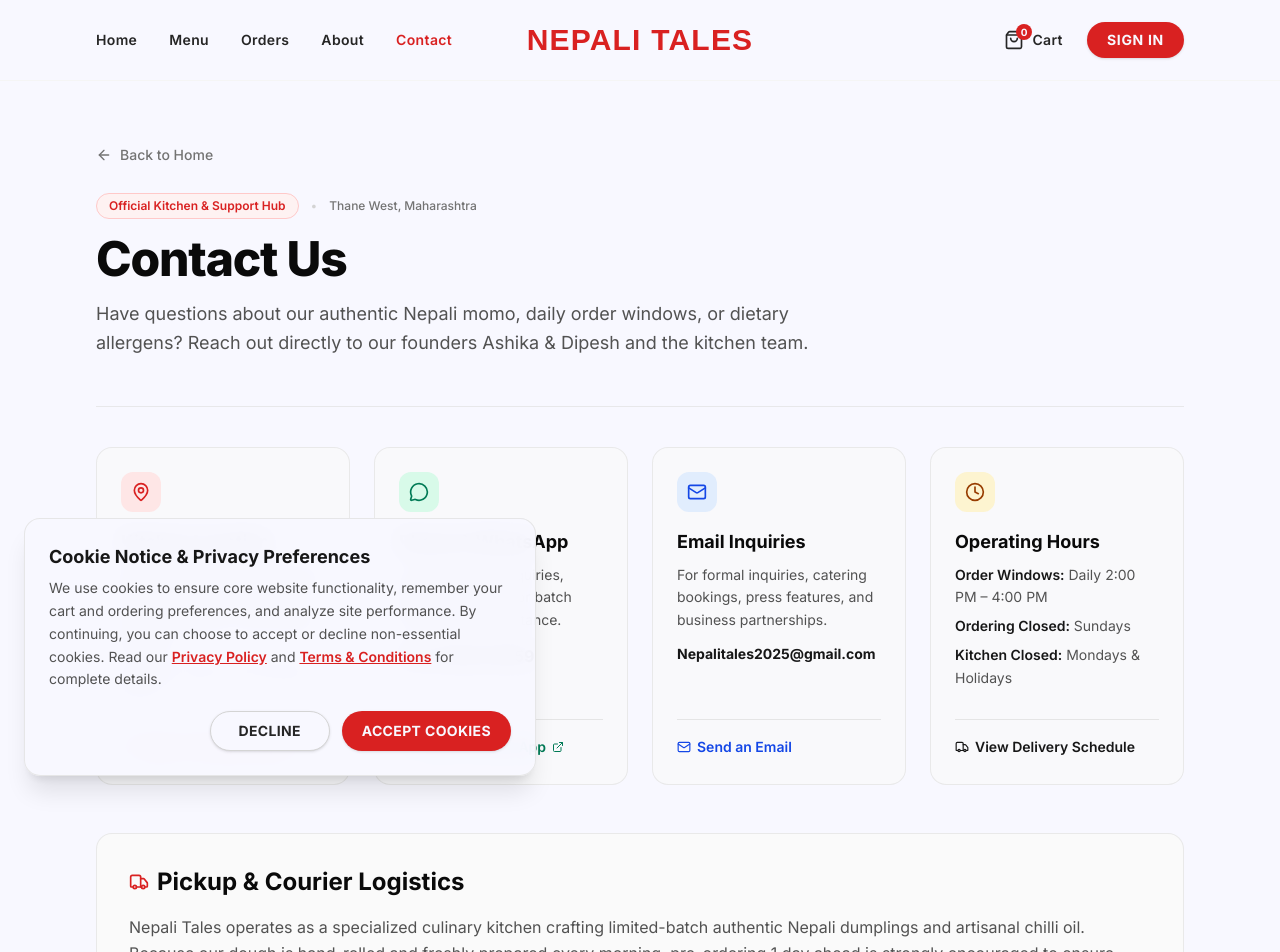
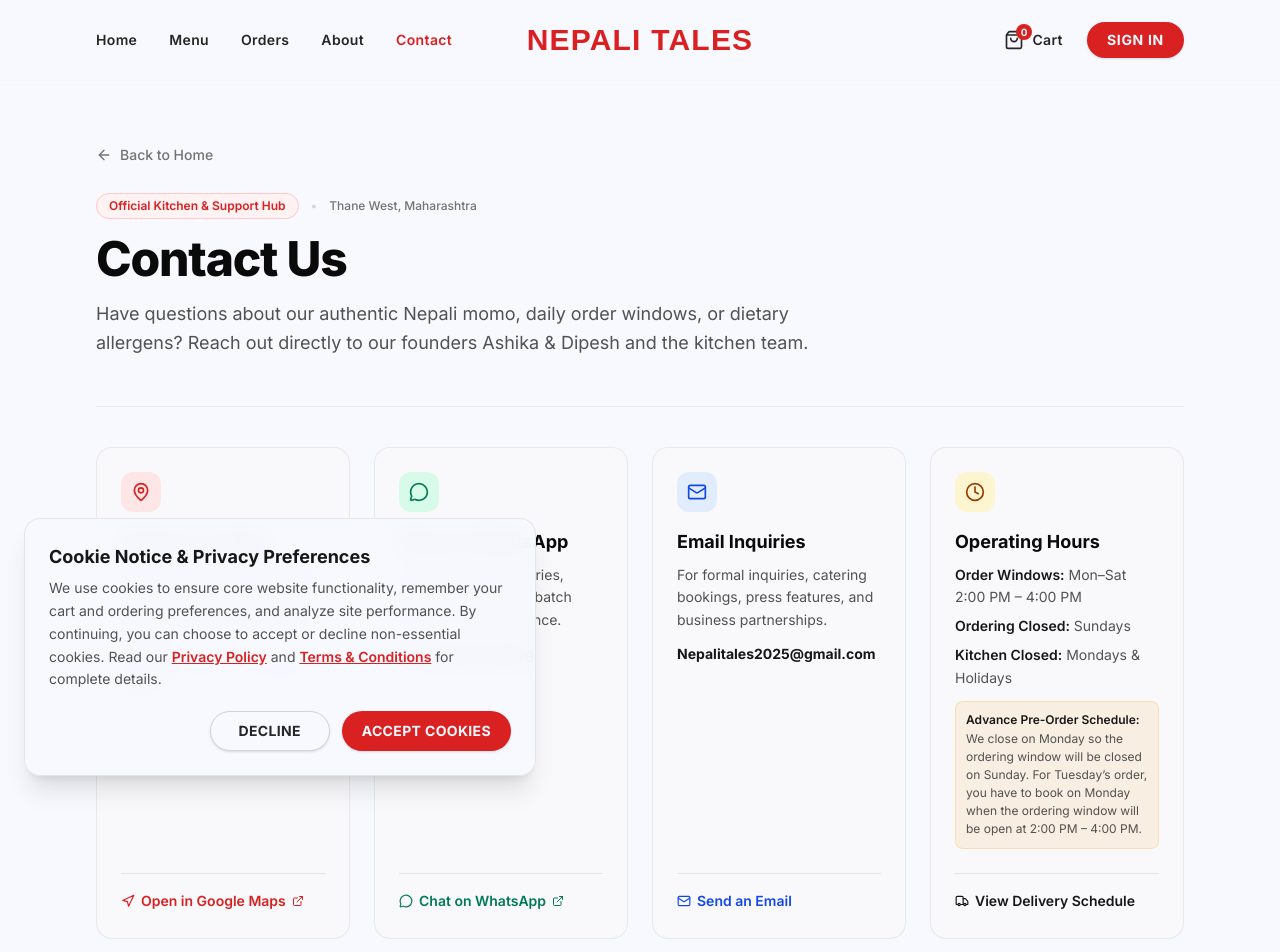
Before and after one commit to nepalitales/client, a Next.js app: page /contact in a window 1280 px wide. Shown: the top 952 px of the page. Built offline with nearby package versions, Linux system fonts and the light colour scheme; no server answers; a web font is replaced by a local one.

Commit message:
feat(contact): clarify operating hours and advance pre-order schedule

```diff
--- a/src/app/contact/page.tsx
+++ b/src/app/contact/page.tsx
@@ -215,7 +215,7 @@
                 <h2 className="text-lg font-bold text-neutral-950">Operating Hours</h2>
                 <ul className="mt-2 text-xs sm:text-sm text-neutral-600 space-y-1.5 leading-relaxed">
                   <li>
-                    <span className="font-semibold text-neutral-900">Order Windows:</span> Daily 2:00 PM – 4:00 PM
+                    <span className="font-semibold text-neutral-900">Order Windows:</span> Mon–Sat 2:00 PM – 4:00 PM
                   </li>
                   <li>
                     <span className="font-semibold text-neutral-900">Ordering Closed:</span> Sundays
@@ -224,6 +224,12 @@
                     <span className="font-semibold text-neutral-900">Kitchen Closed:</span> Mondays &amp; Holidays
                   </li>
                 </ul>
+                <div className="mt-3 p-2.5 rounded-lg bg-amber-500/10 border border-amber-500/20 text-xs text-amber-950">
+                  <p className="font-semibold text-neutral-900">Advance Pre-Order Schedule:</p>
+                  <p className="mt-0.5 text-neutral-600 leading-normal">
+                    We close on Monday so the ordering window will be closed on Sunday. For Tuesday’s order, you have to book on Monday when the ordering window will be open at 2:00 PM – 4:00 PM.
+                  </p>
+                </div>
               </div>
 
               <div className="mt-6 pt-4 border-t border-neutral-200">
```
